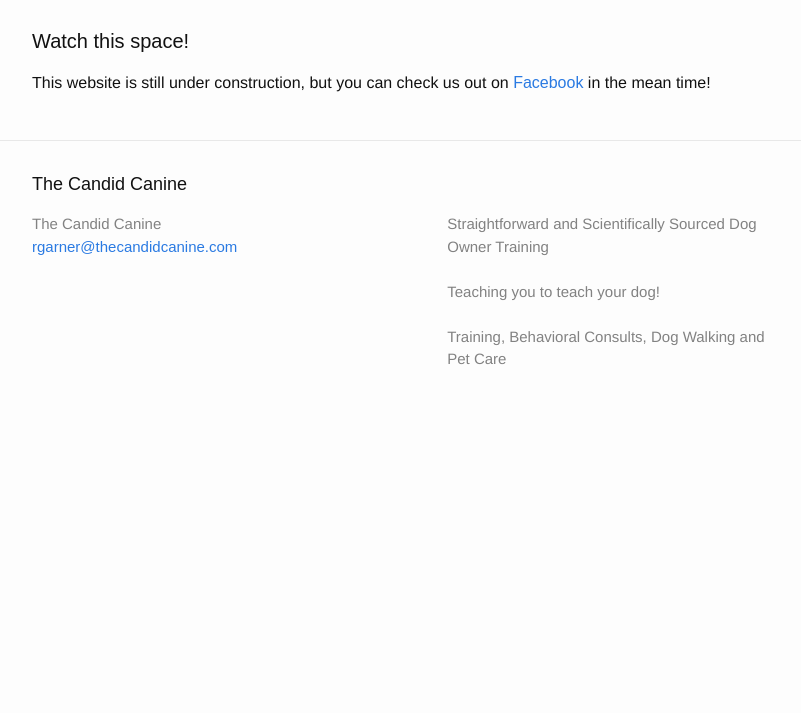
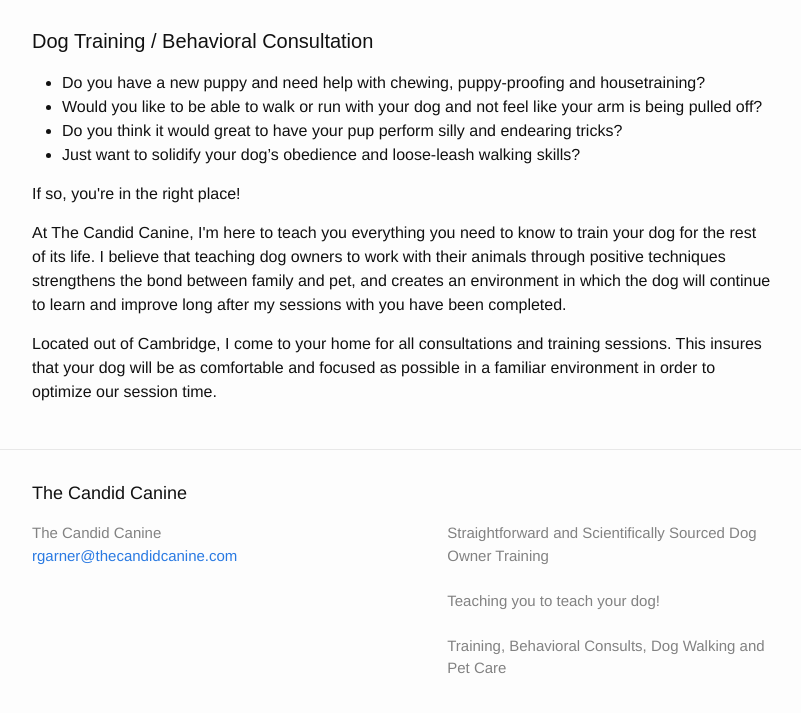
Before and after one commit to thecandidcanine/thecandidcanine.github.io, a Jekyll site: the page built from index.html, in a window 1280 px wide, cut to the strip 104-817 px from the top of the page. Shown: the whole strip, without its empty margins (238-1039 px from the left). Built offline with Jekyll 4.4.1, drawn with Linux system fonts in a browser that asks for light colours; some web fonts are replaced.

Commit message:
front page copy

```diff
--- a/_sass/_base.scss
+++ b/_sass/_base.scss
@@ -91,7 +91,6 @@
  */
 h1, h2, h3, h4, h5, h6 {
     font-weight: 300;
-    font-family: 'adlib-regular', sans-serif;
 }
 
 
@@ -102,8 +101,6 @@
 a {
     color: $brand-color;
     text-decoration: none;
-
-    font-family: 'adlib-regular', sans-serif;
 
     &:visited {
         color: darken($brand-color, 15%);
--- a/_sass/_layout.scss
+++ b/_sass/_layout.scss
@@ -17,6 +17,8 @@
     line-height: 56px;
     margin-bottom: 0;
     float: left;
+
+    font-family: 'adlib-regular', sans-serif;
 
     &,
     &:visited {
@@ -168,6 +170,7 @@
 
 .page-heading {
     font-size: 20px;
+    font-family: 'adlib-regular', sans-serif;
 }
 
 .post-list {
--- a/index.html
+++ b/index.html
@@ -4,8 +4,20 @@
 
 <div class="home">
 
-  <h1 class="page-heading">Watch this space!</h1>
+  <h1 class="page-heading">Dog Training / Behavioral Consultation</h1>
 
-  <p>This website is still under construction, but you can check us out on <a href="https://www.facebook.com/thecandidcanine">Facebook</a> in the mean time!</p>
+
+<ul>
+    <li>Do you have a new puppy and need help with chewing, puppy-proofing and housetraining?</li>
+    <li>Would you like to be able to walk or run with your dog and not feel like your arm is being pulled off?</li>
+    <li>Do you think it would great to have your pup perform silly and endearing tricks?</li>
+    <li>Just want to solidify your dog’s obedience and loose-leash walking skills?</li>
+</ul>
+
+<p>If so, you're in the right place!</p>
+
+<p>At The Candid Canine, I'm here to teach you everything you need to know to train your dog for the rest of its life. I believe that teaching dog owners to work with their animals through positive techniques strengthens the bond between family and pet, and creates an environment in which the dog will continue to learn and improve long after my sessions with you have been completed.</p>
+
+<p>Located out of Cambridge, I come to your home for all consultations and training sessions. This insures that your dog will be as comfortable and focused as possible in a familiar environment in order to optimize our session time.</p>
 
 </div>
```
